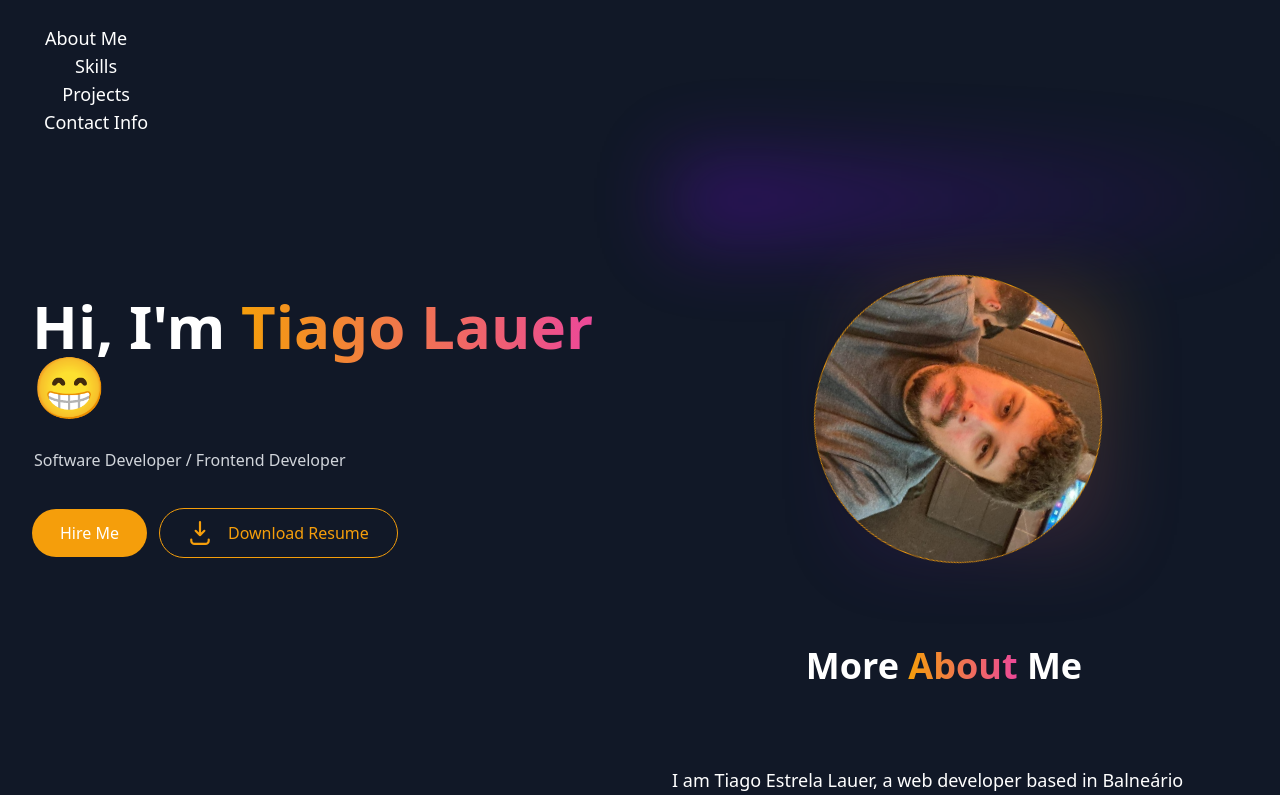
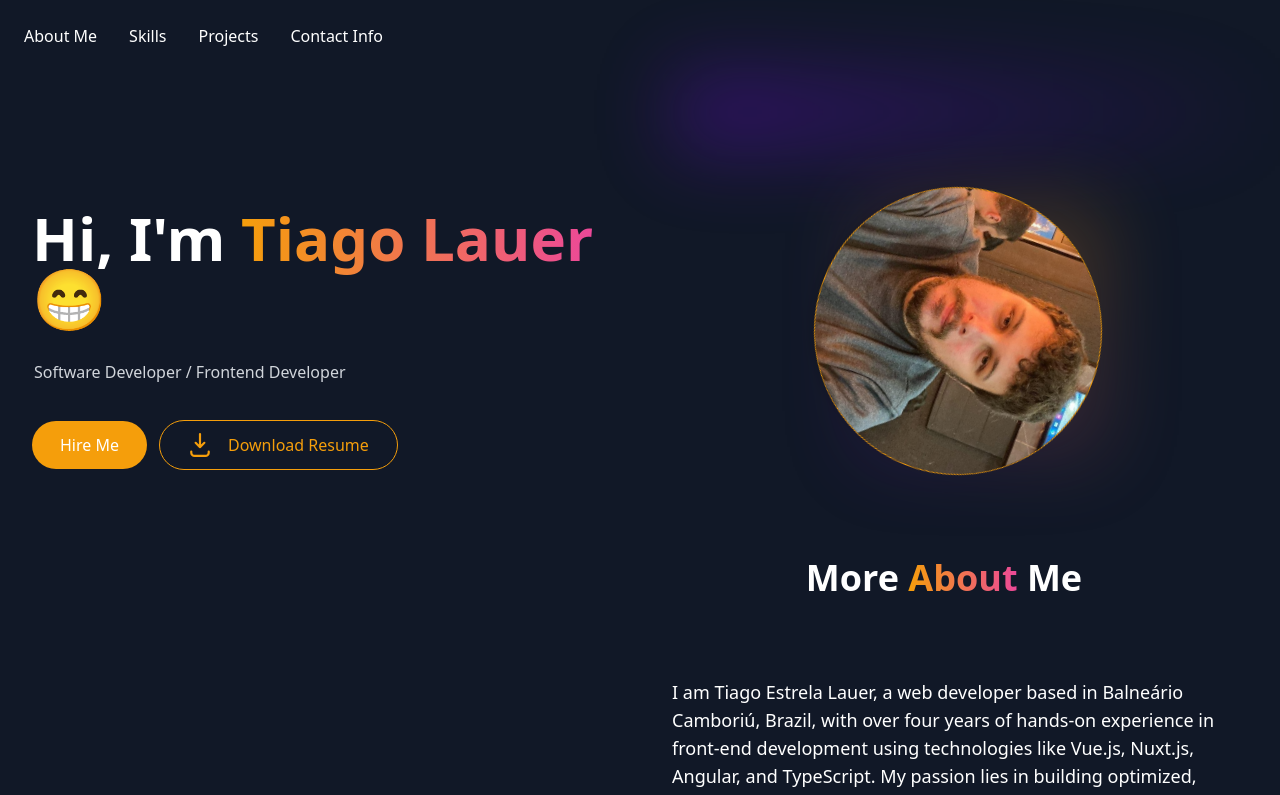
Before and after one commit to tiagolauer/Portfolio, a Vue app: page / in a window 1280 px wide. Shown: the top 795 px of the page. Built offline with nearby package versions, Linux system fonts and the light colour scheme; what vue-toast-notification would draw is missing.

Commit message:
Update: Adjust at NavBar

```diff
--- a/src/components/Navbar.vue
+++ b/src/components/Navbar.vue
@@ -16,19 +16,27 @@
       </button>
     </div>
 
-    <!-- NavBar Links -->
+    <!-- NavBar Links for mobile -->
     <nav :class="[
-      'fixed inset-0 z-20 flex flex-col items-center justify-center bg-[#111827] transition-transform duration-300 md:bg-transparent md:static md:flex md:space-x-5',
+      'fixed inset-0 z-20 flex flex-col items-center justify-center bg-[#111827] md:hidden transition-transform duration-300',
       isMenuOpen ? 'translate-x-0' : '-translate-x-full'
-    ]" class="md:translate-x-0">
-      <a href="#about" class="block text-white transition hover:text-primary ease-linear text-2xl md:text-lg"
+    ]">
+      <a href="#about" class="block text-white transition hover:text-primary ease-linear text-2xl"
         @click="scrollToSection('#about')">About Me</a>
-      <a href="#skills" class="block text-white transition hover:text-primary ease-linear text-2xl md:text-lg"
+      <a href="#skills" class="block text-white transition hover:text-primary ease-linear text-2xl"
         @click="scrollToSection('#skills')">Skills</a>
-      <a href="#projects" class="block text-white transition hover:text-primary ease-linear text-2xl md:text-lg"
+      <a href="#projects" class="block text-white transition hover:text-primary ease-linear text-2xl"
         @click="scrollToSection('#projects')">Projects</a>
-      <a href="#contact" class="block text-white transition hover:text-primary ease-linear text-2xl md:text-lg"
+      <a href="#contact" class="block text-white transition hover:text-primary ease-linear text-2xl"
         @click="scrollToSection('#contact')">Contact Info</a>
+    </nav>
+
+    <!-- Desktop NavBar Links -->
+    <nav class="hidden md:flex space-x-8">
+      <a href="#about" class="text-white hover:text-primary">About Me</a>
+      <a href="#skills" class="text-white hover:text-primary">Skills</a>
+      <a href="#projects" class="text-white hover:text-primary">Projects</a>
+      <a href="#contact" class="text-white hover:text-primary">Contact Info</a>
     </nav>
   </header>
 </template>
```
